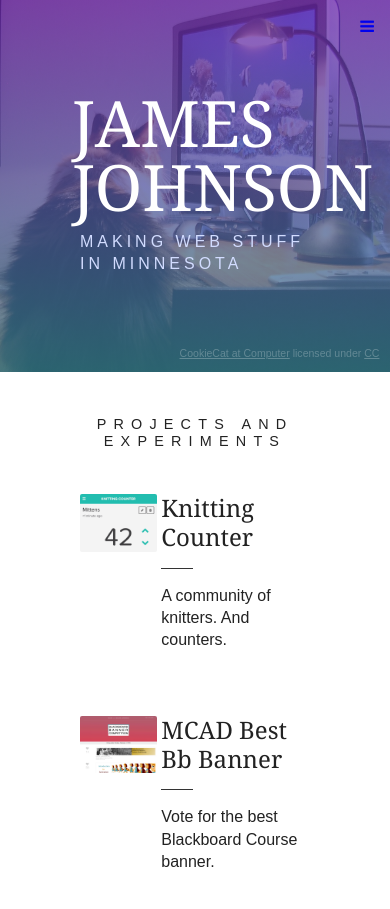
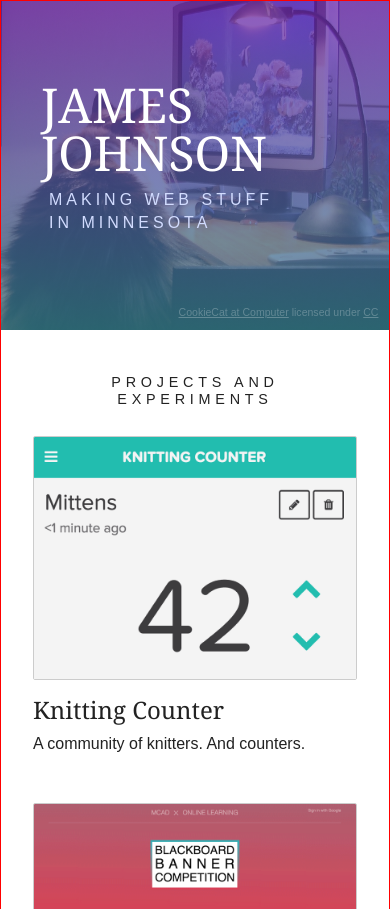
Before and after one commit to geekydatamonkey/geekydatamonkey.github.io, a website: page 2017/index.html in a window 390 px wide. Shown: the top 909 px of the page. Drawn offline with nearby package versions, Linux system fonts and the light colour scheme.

Commit message:
adapt for smaller devices

```diff
--- a/2017/css/main.css
+++ b/2017/css/main.css
@@ -100,7 +100,7 @@ textarea {
   --font-sans-serif: 'proxima-nova-alt', sans-serif;
   --font-serif: 'bodoni-urw', Georgia, serif;
 
-  --color-blog-end: hsla(44, 45%, 40%, 0.75);
+  --color-blog-end: hsla(242, 42%, 46%, 0.75);
 
   --color-blog-bg: -webkit-linear-gradient(hsla(332, 65%, 40%, 0.75), var(--color-blog-end));
   --color-blog-bg: -o-linear-gradient(hsla(332, 65%, 40%, 0.75), var(--color-blog-end));
@@ -228,8 +228,9 @@ small.img-credit a {
   font-size: 0.9rem;
   font-family: var(--font-sans-serif);
   text-transform: uppercase;
-  letter-spacing: 0.5em;
+  letter-spacing: 0.33em;
   text-align: center;
+  line-height: 1.2;
 }
 
 /* .project */
@@ -247,7 +248,7 @@ small.img-credit a {
   float: left;
   margin-left: 2%;
 }
-.project img,
+.project-image,
 .section-image {
   display: block;
   width: 33.3333%;
@@ -376,6 +377,44 @@ small.img-credit a {
 .social-media a:hover {
   color: #333;
 }
+
+/** RESPONSIVE STUFF **/
+
+@media (max-width: 36em) {
+  body {
+    border: 1px solid red;
+  }
+  .section-wrap {
+    padding: 2em;
+  }
+  .project-image,
+  .section-image {
+    float: none;
+    width: 100%;
+    margin-bottom: 1em;
+    border: 1px solid #ccc;
+  }
+  .project {
+    padding: 0;
+    margin-bottom: 2em;
+  }
+  .project-summary,
+  .section-content {
+    padding: 0;
+    margin: 0;
+    width: 100%;
+  }
+  .project-blurb {
+    margin-top: 0.5em;
+  }
+  .project-title:after {
+    display: none;
+  }
+  .hero-section h1 {
+    font-size: 3em;
+  }
+}
+
 
 /* ==========================================================================
   Helper classes
--- a/2017/index.html
+++ b/2017/index.html
@@ -23,13 +23,8 @@
   <p class="browserupgrade">You are using an <strong>outdated</strong> browser. Please <a href="http://browsehappy.com/">upgrade your browser</a> to improve your experience.</p>
   <![endif]-->
 
-  <header class="page-header">
-    <div class="section-wrap">
-      <a href="#!" id="menu-button"><i class="fa fa-bars"></i></a>
-    </div>
-  </header>
-
   <nav class="main-nav">
+    <a href="#!" id="menu-button"><i class="fa fa-bars"></i></a>
     <ul>
       <li>Experiments</li>
       <li>Projects</li>
@@ -38,7 +33,7 @@
     </ul>
   </nav>
 
-  <section class="hero-section">
+  <header class="hero-section">
     <div class="section-wrap">
       <h1>
         <span class="line">James</span>
@@ -53,7 +48,7 @@
         CC</a>
       </small>
     </div>
-  </section>
+  </header>
 
   <section class="page-section">
     <div class="section-wrap">
@@ -128,7 +123,7 @@
     </div>
   </section>
 
-    <section class="page-section section-trendy section-blog">
+  <!--<section class="page-section section-trendy section-blog">
     <div class="section-wrap">
       <h2 class="section-heading">Blog</h2>
       <a href="#!">
@@ -137,7 +132,7 @@
           <h3>No Posts Yet</h3>
         </article>
       </a>
-  </section>
+  </section>-->
     <section class="page-section section-trendy section-about">
     <div class="section-wrap">
       <h2 class="section-heading">About</h2>
@@ -145,9 +140,21 @@
       <div class="clearfix">
         <div class="section-image">
           <img src="img/jamesjohnson-headshot-800x600.jpg" alt="James Johnson">
-          <ul class="social-media">
+        </div>
+        <div class="section-content">
+          <p>Hello there!</p>
+
+          <p>I'm James. I'm a teacher, developer, and data geek at the <a href="http://mcad.edu">Minneapolis College of Art and Design</a>.</p>
+
+          <p>I have my Master's Degree in Education from the University of Minnesota, and have taught both online and face-to-face classes since the early 2000's. Mostly, I teach web development now... which is amazing and fun and feels a bit like teaching magic!</p>
+
+         <p>I'm a proud Minnesoohhtan with two destructive cats, one wonderful hubby, and a insatiable appetite for seriously good (or even moderately good) pizza.</p>
+
+          <p>Currently, I'm the Director of Online Learning at MCAD. MCAD is an amazing place with amazing faculty, brilliant students. (Plus it's close to <a href="http://www.minneapolis.org/map-transportation/neighborhoods/eat-street/" target="_blank">Eat Street</a>!) I'm not looking for a new position, but I <b>am</b> always up for interesting side-projects. Especially for non-profits, looking to make the world a better place. If you have an idea – let's talk!</p>
+        </div>
+        <ul class="social-media">
             <li>
-              <a href="mailto:johnsojr@gmail.com" target="_blank">
+              <a href="mailto:james_johnson@mcad.edu" target="_blank">
                 <i class="fa fa-envelope"></i>
               </a>
             </li>
@@ -167,12 +174,6 @@
               </a>
             </li>
           </ul>
-        </div>
-        <div class="section-content">
-          <p>I'm James Johnson, Director of Online Learning at the <a href="http://mcad.edu">Minneapolis College of Art and Design</a>. I teach about web development, design, and education in the post-<a href="https://www.wired.com/2010/08/ff_webrip/">post-web</a> world. Sometimes I do freelance web work on the side, mostly for non-profits.</p>
-
-          <p>I'm a proud Minnesoohtan. I love mathematics, infographics, and silly cat pictures. I enjoy hiking and rock climbing (but I'm not very good at it). I have two destructive cats, one wonderful hubby, and a hankering for some seriously good pizza.</p>
-        </div>
       </div>
   </section>
   <footer class="page-footer">
```
